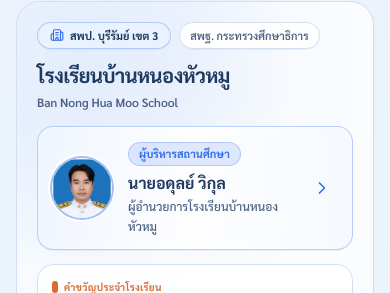
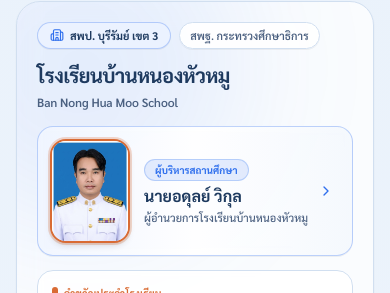
Before and after one commit to nonghuamoo-school/nhm-website, a Next.js app: page / in a window 390 px wide. Shown: the part 121-414 px from the top of the page. Built offline with nearby package versions, Linux system fonts and the light colour scheme; no server answers; the database is empty.

Commit message:
feat(hero): upgrade director card with prominent rectangular portrait and nowrap mobile title

```diff
--- a/src/components/home/Hero.tsx
+++ b/src/components/home/Hero.tsx
@@ -77,20 +77,21 @@ export default function Hero() {
               </p>
             </div>
 
-            {/* Director Profile Card (Slim Horizontal Card matching reference image) */}
+            {/* Director Profile Card (Prominent Executive Card matching personnel page) */}
             <Link
               href="/personnel"
-              className="group block w-full p-3 sm:p-3.5 rounded-2xl bg-gradient-to-r from-[#F0F5FF]/95 via-white/95 to-[#F4F8FD]/95 backdrop-blur-xs border border-[#2F6FED]/30 hover:border-[#2F6FED]/70 shadow-2xs hover:shadow-xs transition-all duration-300"
+              className="group block w-full p-3 sm:p-4 rounded-2xl bg-gradient-to-r from-[#F0F5FF]/95 via-white/95 to-[#F4F8FD]/95 backdrop-blur-xs border border-[#2F6FED]/30 hover:border-[#2F6FED]/70 shadow-2xs hover:shadow-xs transition-all duration-300"
               title="คลิกเพื่อดูทำเนียบครูและบุคลากรทางการศึกษา"
             >
-              <div className="flex items-center gap-3.5 sm:gap-4">
-                {/* Circular Portrait: 64-68px clean & crisp */}
-                <div className="relative w-16 h-16 sm:w-[68px] sm:h-[68px] rounded-full overflow-hidden shrink-0 border-2 border-[#2F6FED]/40 shadow-sm bg-slate-100 ring-2 ring-white">
+              <div className="flex items-center gap-3.5 sm:gap-5">
+                {/* Rectangular Executive Portrait matching /personnel */}
+                <div className="relative w-20 h-[104px] sm:w-[92px] sm:h-[120px] lg:w-[104px] lg:h-[132px] rounded-2xl overflow-hidden shrink-0 border-2 border-[#D96B34] ring-2 ring-[#D96B34]/25 shadow-md bg-slate-100 group-hover:scale-[1.02] transition-transform duration-300">
                   <OptimizedNewsImage
                     src={directorImage}
                     alt={directorName}
                     fill
-                    sizes="(max-width: 640px) 64px, 68px"
+                    priority
+                    sizes="(max-width: 768px) 250px, 300px"
                     className="w-full h-full object-cover object-top"
                   />
                 </div>
@@ -98,23 +99,23 @@ export default function Hero() {
                 {/* Information Details */}
                 <div className="min-w-0 flex-1 flex flex-col justify-center">
                   <div className="mb-1">
-                    <span className="inline-flex items-center px-2.5 py-0.5 rounded-full bg-[#2F6FED]/15 text-[#2F6FED] font-bold text-[11px] sm:text-xs border border-[#2F6FED]/25 whitespace-nowrap">
+                    <span className="inline-flex items-center px-2.5 py-0.5 rounded-full bg-[#2F6FED]/12 text-[#2F6FED] font-bold text-[10px] sm:text-xs border border-[#2F6FED]/25 whitespace-nowrap">
                       ผู้บริหารสถานศึกษา
                     </span>
                   </div>
 
-                  <h3 className="font-extrabold text-base sm:text-lg text-[#1E3A5F] group-hover:text-[#2F6FED] transition-colors leading-relaxed">
+                  <h3 className="font-extrabold text-base sm:text-lg text-[#1E3A5F] group-hover:text-[#2F6FED] transition-colors leading-snug">
                     {directorName}
                   </h3>
 
-                  <p className="text-xs sm:text-sm text-[#4B6080] font-medium leading-relaxed">
+                  <p className="text-[11px] sm:text-xs md:text-sm text-[#4B6080] font-medium leading-relaxed whitespace-nowrap mt-0.5">
                     {directorTitle}
                   </p>
                 </div>
 
                 {/* Right Interactive Arrow */}
-                <div className="shrink-0 p-2 rounded-xl text-[#2F6FED] group-hover:bg-[#2F6FED] group-hover:text-white transition-all duration-200">
-                  <ChevronRight className="w-5 h-5 group-hover:translate-x-0.5 transition-transform" />
+                <div className="shrink-0 p-1.5 sm:p-2 rounded-xl text-[#2F6FED] group-hover:bg-[#2F6FED] group-hover:text-white transition-all duration-200">
+                  <ChevronRight className="w-4 h-4 sm:w-5 sm:h-5 group-hover:translate-x-0.5 transition-transform" />
                 </div>
               </div>
             </Link>
```
